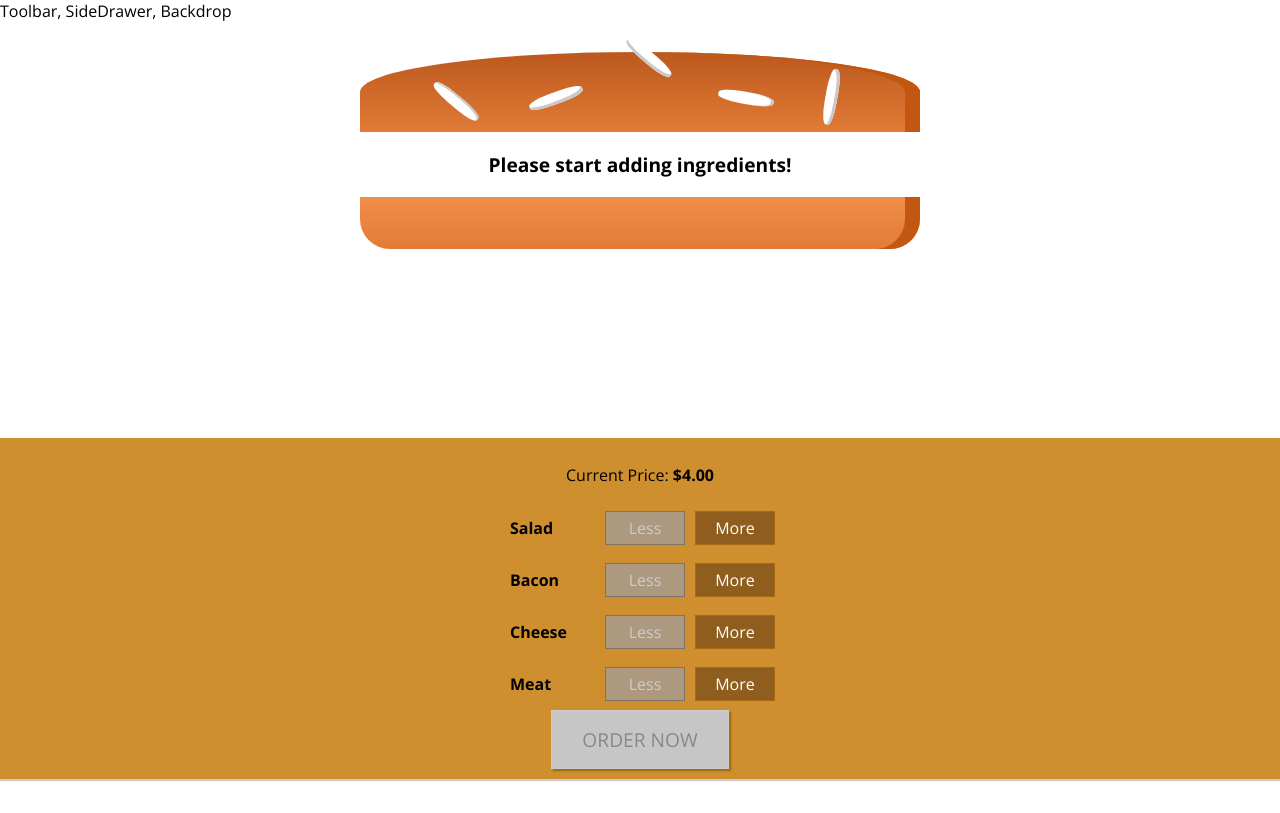
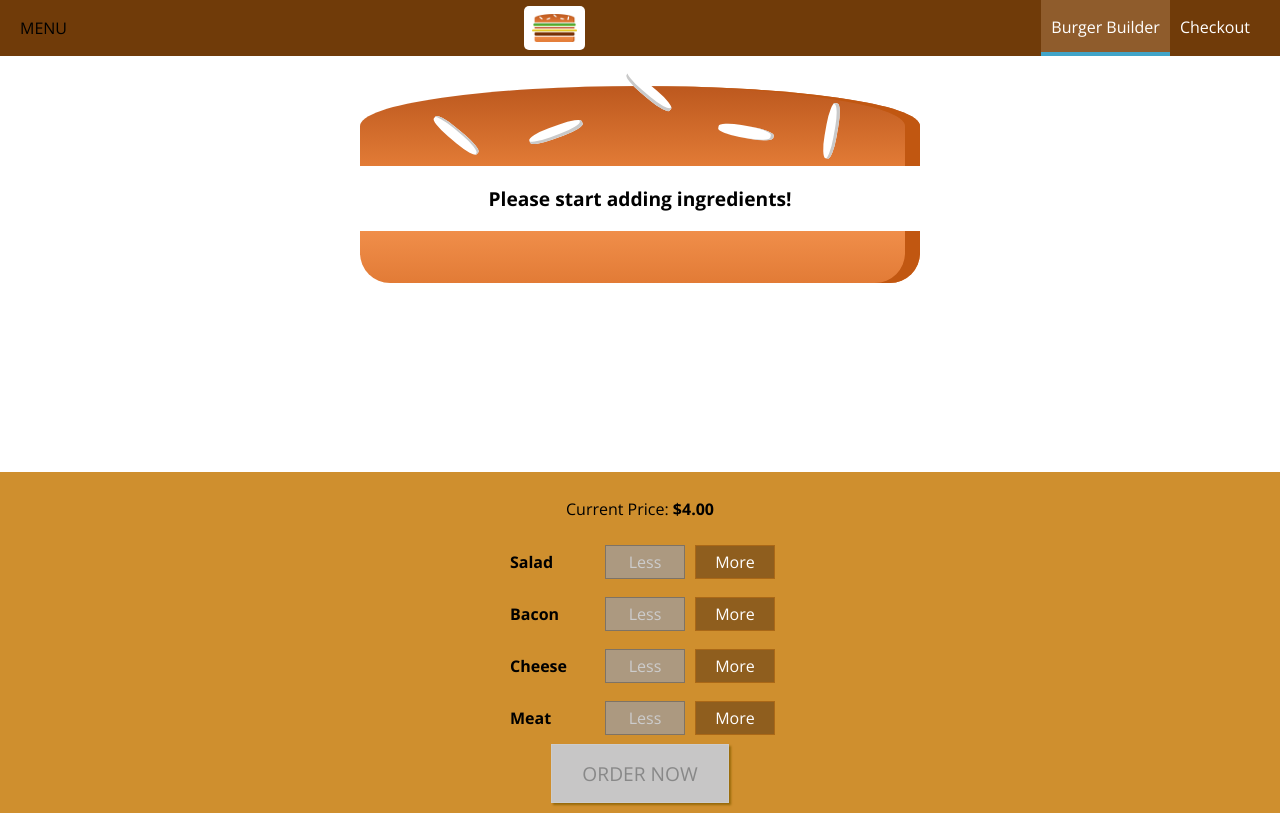
Before and after one commit to BagmanG/burger-builder, a React (Create React App) app: page / in a window 1280 px wide. Built offline with nearby package versions, Linux system fonts and the light colour scheme.

Commit message:
Add toolbar with navigation

```diff
--- a/src/components/Layout/Layout.js
+++ b/src/components/Layout/Layout.js
@@ -1,10 +1,11 @@
 import React from 'react';
 import Aux from '../../hoc/Aux';
+import Toolbar from '../Navigation/Toolbar/Toolbar';
 import classes from './Layout.module.css';
 
 const layout = props => (
     <Aux>
-        <div>Toolbar, SideDrawer, Backdrop</div>
+        <Toolbar />
         <main className={classes.Content}>{props.children}</main>
     </Aux>
 );
--- a/src/components/Layout/Layout.module.css
+++ b/src/components/Layout/Layout.module.css
@@ -1,3 +1,3 @@
 .Content {
-    margin-top: 16px;
+    margin-top: 72px;
 }
--- /dev/null
+++ b/src/components/Logo/Logo.js
@@ -0,0 +1,13 @@
+import React from 'react';
+import classes from './Logo.module.css';
+import burgerLogo from '../../assets/images/burger-logo.png';
+
+const logo = props => {
+    return (
+        <div className={classes.Logo}>
+            <img src={burgerLogo} alt='Burger Logo' />
+        </div>
+    );
+};
+
+export default logo;
--- /dev/null
+++ b/src/components/Logo/Logo.module.css
@@ -0,0 +1,11 @@
+.Logo {
+    background-color: white;
+    padding: 8px;
+    height: 80%;
+    box-sizing: border-box;
+    border-radius: 5px;
+}
+
+.Logo img {
+    height: 100%;
+}
--- /dev/null
+++ b/src/components/Navigation/NavigationItems/NavigationItem/NavigationItem.js
@@ -0,0 +1,18 @@
+import React from 'react';
+
+import classes from './NavigationItem.module.css';
+
+const navigationItem = props => {
+    return (
+        <li className={classes.NavigationItem}>
+            <a
+                href={props.link}
+                className={props.active ? classes.active : null}
+            >
+                {props.children}
+            </a>
+        </li>
+    );
+};
+
+export default navigationItem;
--- /dev/null
+++ b/src/components/Navigation/NavigationItems/NavigationItem/NavigationItem.module.css
@@ -0,0 +1,25 @@
+.NavigationItem {
+    margin: 0;
+    box-sizing: border-box;
+    display: flex;
+    height: 100%;
+    align-items: center;
+}
+
+.NavigationItem a {
+    color: #ffffff;
+    text-decoration: none;
+    height: 100%;
+    padding: 16px 10px;
+    border-bottom: 4px solid transparent;
+    box-sizing: border-box;
+    display: block;
+}
+
+.NavigationItem a:hover,
+.NavigationItem a:active,
+.NavigationItem a.active {
+    background-color: #8f5c2c;
+    border-bottom: 4px solid #40a4c8;
+    color: #ffffff;
+}
--- /dev/null
+++ b/src/components/Navigation/NavigationItems/NavigationItems.js
@@ -0,0 +1,17 @@
+import React from 'react';
+
+import classes from './NavigationItems.module.css';
+import NavigationItem from './NavigationItem/NavigationItem';
+
+const navigationItems = props => {
+    return (
+        <ul className={classes.NavigationItems}>
+            <NavigationItem link='/' active>
+                Burger Builder
+            </NavigationItem>
+            <NavigationItem link='/'>Checkout</NavigationItem>
+        </ul>
+    );
+};
+
+export default navigationItems;
--- /dev/null
+++ b/src/components/Navigation/NavigationItems/NavigationItems.module.css
@@ -0,0 +1,8 @@
+.NavigationItems {
+    margin: 0;
+    padding: 0;
+    list-style: none;
+    display: flex;
+    align-items: center;
+    height: 100%;
+}
--- /dev/null
+++ b/src/components/Navigation/Toolbar/Toolbar.js
@@ -0,0 +1,19 @@
+import React from 'react';
+
+import classes from './Toolbar.module.css';
+import Logo from '../../Logo/Logo';
+import NavigationItems from '../NavigationItems/NavigationItems';
+
+const toolbar = props => {
+    return (
+        <header className={classes.Toolbar}>
+            <div>MENU</div>
+            <Logo />
+            <nav>
+                <NavigationItems />
+            </nav>
+        </header>
+    );
+};
+
+export default toolbar;
--- /dev/null
+++ b/src/components/Navigation/Toolbar/Toolbar.module.css
@@ -0,0 +1,18 @@
+.Toolbar {
+    height: 56px;
+    width: 100%;
+    position: fixed;
+    top: 0;
+    left: 0;
+    background-color: #703b09;
+    display: flex;
+    justify-content: space-between;
+    align-items: center;
+    padding: 0 20px;
+    box-sizing: border-box;
+    z-index: 90;
+}
+
+.Toolbar nav {
+    height: 100%;
+}
--- a/src/containers/BurgerBuilder/BurgerBuilder.js
+++ b/src/containers/BurgerBuilder/BurgerBuilder.js
@@ -15,8 +15,8 @@
 class BurgerBuilder extends Component {
     state = {
         ingredients: {
+            bacon: 0,
             cheese: 0,
-            bacon: 0,
             meat: 0,
             salad: 0
         },
```
Also changed, not shown: src/components/Navigation/SideDrawer/SideDrawer.js (added, +7 -0 lines), src/assets/images/burger-logo.png (added).
